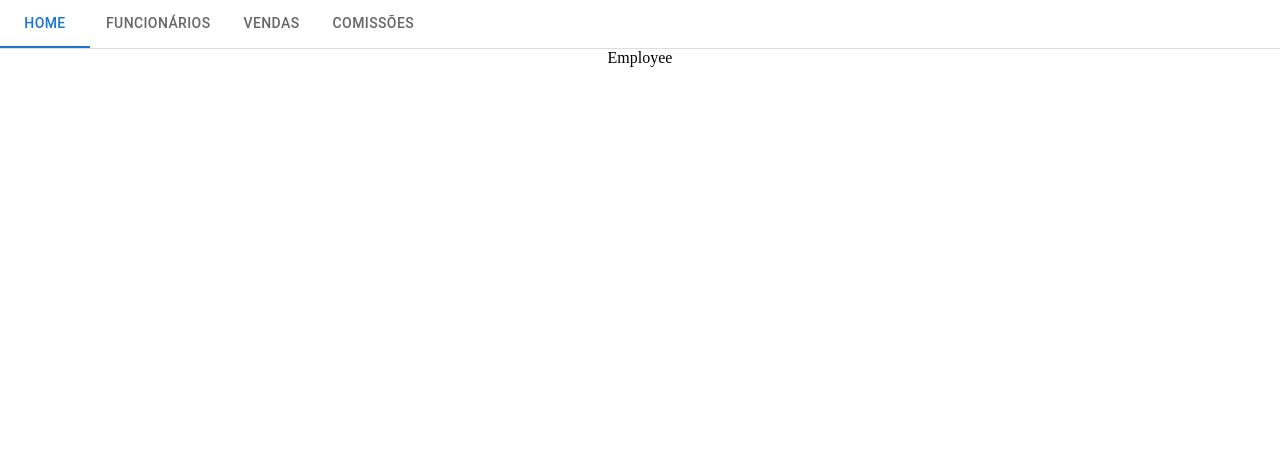
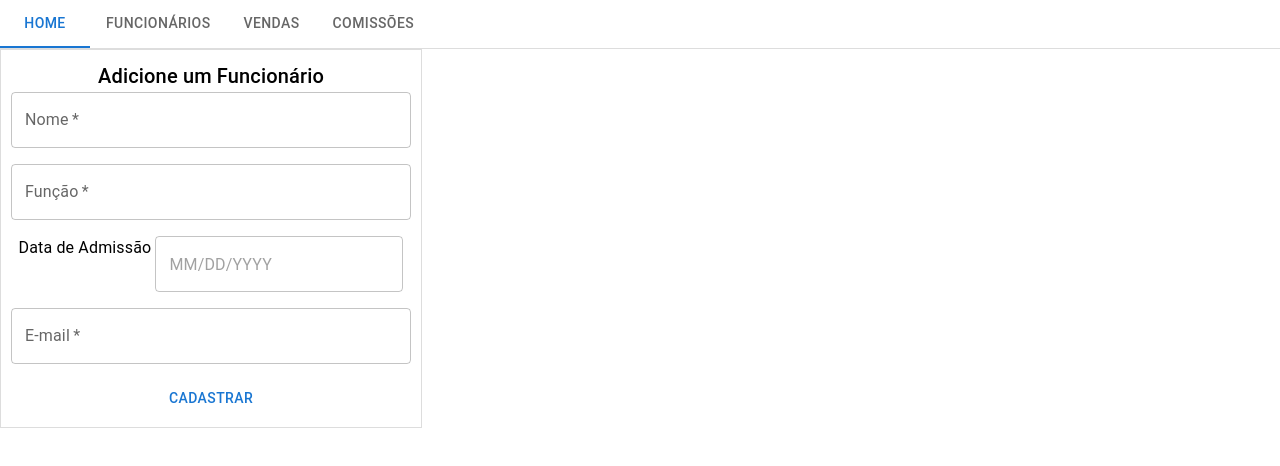
Before and after one commit to JhowRodrigues2/comissaoFuncionarios, a React (Vite) app in the folder UI/: page /funcionarios in a window 1280 px wide. Shown: the top 466 px of the page. Built offline with nearby package versions, Linux system fonts and the light colour scheme.

Commit message:
setup inicial do cadastro do funcionário - FRONT

```diff
--- a/UI/package.json
+++ b/UI/package.json
@@ -14,9 +14,13 @@
     "@emotion/styled": "^11.13.0",
     "@mui/lab": "^5.0.0-alpha.173",
     "@mui/material": "^5.16.6",
+    "@mui/styled-engine-sc": "^6.0.0-alpha.18",
+    "@mui/x-date-pickers": "^7.12.0",
+    "dayjs": "^1.11.12",
     "react": "^18.3.1",
     "react-dom": "^18.3.1",
-    "react-router-dom": "^6.26.0"
+    "react-router-dom": "^6.26.0",
+    "styled-components": "^6.1.12"
   },
   "devDependencies": {
     "@types/react": "^18.3.3",
--- a/UI/src/App.css
+++ b/UI/src/App.css
@@ -37,3 +37,20 @@ body {
   display: flex;
   justify-content: center;
 }
+.employee {
+  border: 1px solid #ddd;
+  width: 400px;
+  padding: 10px;
+  display: flex;
+  flex-direction: column;
+}
+.form {
+  display: flex;
+  flex-direction: column;
+  gap: 1em;
+}
+.date {
+  display: "flex";
+  align-items: "center";
+  gap: "0.5em";
+}
--- /dev/null
+++ b/UI/src/components/DatePicker.jsx
@@ -0,0 +1,13 @@
+import * as React from "react";
+import { AdapterDayjs } from "@mui/x-date-pickers/AdapterDayjs";
+import { LocalizationProvider } from "@mui/x-date-pickers/LocalizationProvider";
+import { DatePicker } from "@mui/x-date-pickers/DatePicker";
+
+const Date = () => {
+  return (
+    <LocalizationProvider dateAdapter={AdapterDayjs}>
+      <DatePicker />
+    </LocalizationProvider>
+  );
+};
+export default Date;
--- /dev/null
+++ b/UI/src/components/Textfield.jsx
@@ -0,0 +1,6 @@
+import React from "react";
+import TextField from "@mui/material/TextField";
+
+export const Textfield = ({ value, ...props }) => {
+  return <TextField label={value} fullWidth required {...props} />;
+};
--- a/UI/src/pages/Employee.jsx
+++ b/UI/src/pages/Employee.jsx
@@ -1,7 +1,24 @@
+import { Box, Button, Typography } from "@mui/material";
 import React from "react";
 
+import { Textfield } from "../components/Textfield";
+import Date from "../components/DatePicker";
+
 const Employee = () => {
-  return <div>Employee</div>;
+  return (
+    <Box className="employee">
+      <Typography variant="h6">Adicione um Funcionário</Typography>
+      <form className="form">
+        <Textfield value={"Nome"} />
+        <Textfield value={"Função"} />
+        <Typography className="date">
+          Data de Admissão <Date />
+        </Typography>
+        <Textfield value={"E-mail"} type="email" />
+        <Button type="submit"> Cadastrar</Button>
+      </form>
+    </Box>
+  );
 };
 
 export default Employee;
```
Also changed, not shown: 1 other file (tests, documents, lock files or other folders).
